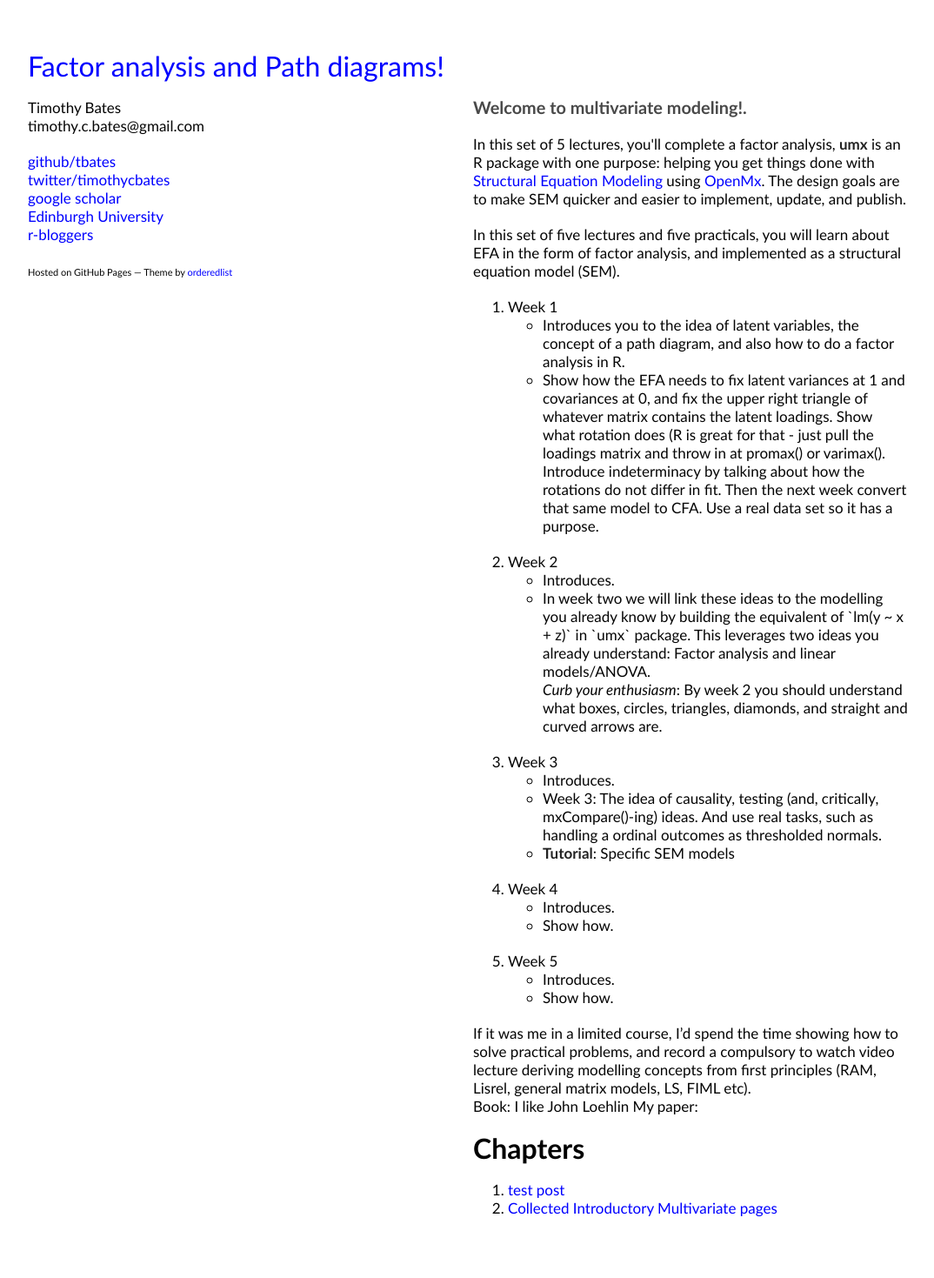
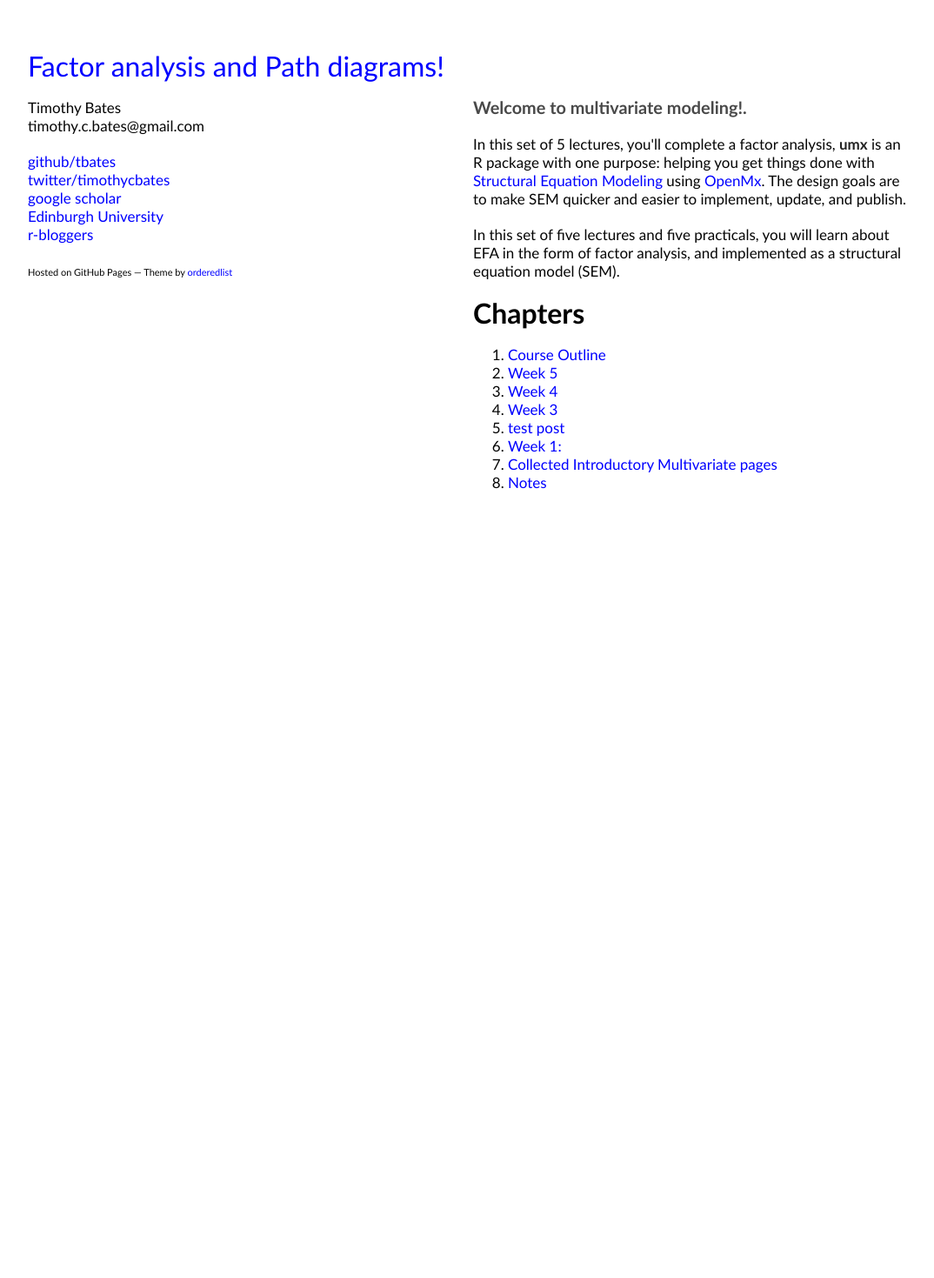
Before and after one commit to tbates/Multivariate-Stats-Course, a Jekyll site: the page built from index.html, in a window 1280 px wide. Shown: the whole page at 87% size, without its empty margins (26-1100 px from the left). Built offline with Jekyll 4.4.1, drawn with Linux system fonts in a browser that asks for light colours; after the commit the page ends 900 px from its top, so only the background shows below that.

Commit message:
more stub content

```diff
--- a/index.html
+++ b/index.html
@@ -11,52 +11,7 @@ title: "umx: Help for Structural Equation Modeling"
 <p>In this set of 5 lectures, you'll complete a factor analysis, <strong>umx</strong> is an R package with one purpose: helping you get things done with <a href="http://en.wikipedia.org/wiki/Structural_equation_modeling">Structural Equation Modeling</a>
 	using <a href="http://openmx.psyc.virginia.edu">OpenMx</a>. The design goals are to make SEM quicker and easier to implement, update, and publish.</p>
 
-<p>In this set of five lectures and five practicals, you will learn about EFA in the form of factor analysis, and implemented as a structural equation model (SEM).
-
-<ol>
-<li>Week 1</li>
-	<ul>
-		<li>Introduces you to the idea of latent variables, the concept of a path diagram, and also how to do a factor analysis in R.
-			<li>Show how the EFA needs to fix latent variances at 1 and covariances at 0, and fix the upper right triangle of whatever matrix contains the latent loadings. Show what rotation does (R is great for that - just pull the loadings matrix and throw in at promax() or varimax(). Introduce indeterminacy by talking about how the rotations do not differ in fit. Then the next week convert that same model to CFA. Use a real data set so it has a purpose.</li>
-		</li>
-	</ul>
-<li>Week 2</li>
-	<ul>
-		<li>Introduces.
-			<li>In week two we will link these ideas to the modelling you already know by building the equivalent of `lm(y ~ x + z)` in `umx` package. This leverages two ideas you already understand: Factor analysis and linear models/ANOVA.</li>
-			<em>Curb your enthusiasm</em>: By week 2 you should understand what boxes, circles, triangles, diamonds, and straight and curved arrows are.
-		</li>
-	</ul>
-
-<li>Week 3</li>
-	<ul>
-		<li>Introduces.
-			<li>Week 3: The idea of causality, testing (and, critically, mxCompare()-ing) ideas. And use real tasks, such as handling a ordinal outcomes as thresholded normals.
-			<li><strong>Tutorial</strong>: Specific SEM models</li>
-		</li>
-	</ul>
-
-<li>Week 4</li>
-	<ul>
-		<li>Introduces.
-			<li>Show how.</li>
-		</li>
-	</ul>
-
-<li>Week 5</li>
-	<ul>
-		<li>Introduces.
-			<li>Show how.</li>
-		</li>
-	</ul>
-</ol>
-
-
-If it was me in a limited course, I’d spend the time showing how to solve practical problems, and record a compulsory to watch video lecture deriving modelling concepts from first principles (RAM, Lisrel, general matrix models, LS, FIML etc).
-
-<p>Book: I like John Loehlin
-My paper:
-
+<p>In this set of five lectures and five practicals, you will learn about EFA in the form of factor analysis, and implemented as a structural equation model (SEM).</p>
 
 	<div id="home">
 	  <h1>Chapters</h1>
```
Also changed, not shown: _posts/2010-06-01-notes.md (added, +44 -0 lines), _posts/2020-01-01-week-1.markdown (deleted, +0 -33 lines), _posts/2020-01-01-week1.markdown (added, +28 -0 lines), _posts/2020-02-01-week2.markdown (added, +22 -0 lines), _posts/2020-03-01-week3.markdown (added, +20 -0 lines), _posts/2020-04-01-week4.markdown (added, +16 -0 lines), _posts/2020-05-01-week5.markdown (added, +16 -0 lines), _posts/2020-12-01-outline.markdown (added, +41 -0 lines), _posts/2015-06-20-container-Intro.markdown (renamed from _posts/2015-06-20-container-Intro-and-basics-articles.markdown).
